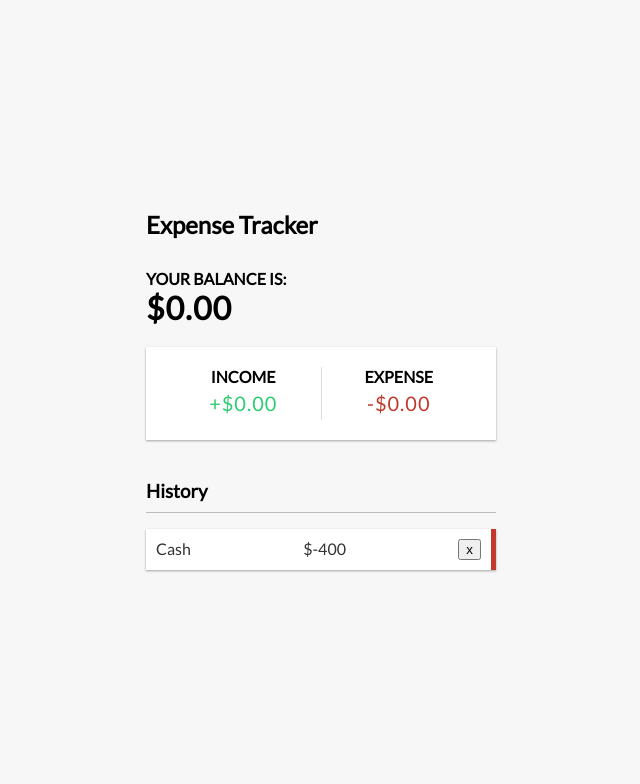
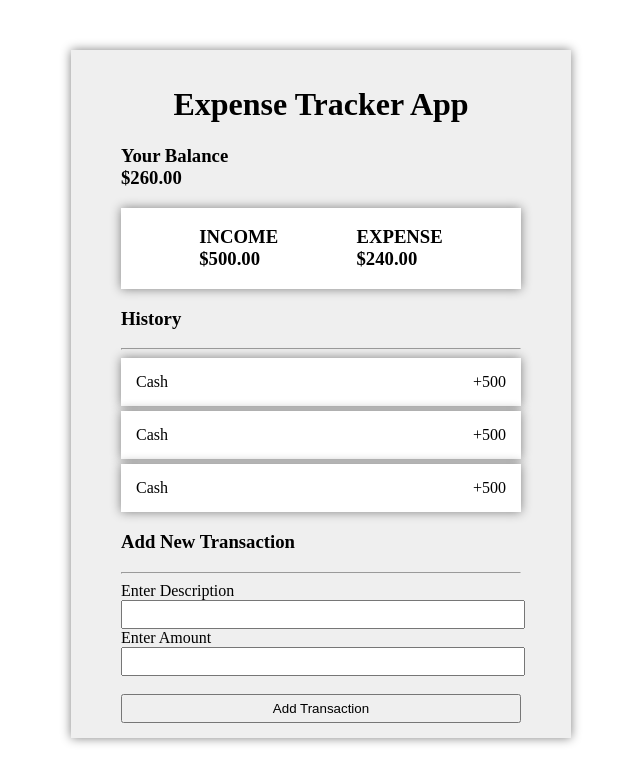
Before and after one commit to uzairqq/expense-tracker-app, a React (Create React App) app: page / in a window 1280 px wide. Shown: the top 784 px of the page, without its empty margins (319-959 px from the left). Built offline with nearby package versions, Linux system fonts and the light colour scheme.

Commit message:
added some ui and css

```diff
--- a/src/App.css
+++ b/src/App.css
@@ -1,151 +1,40 @@
-@import url('https://fonts.googleapis.com/css?family=Lato&display=swap');
-
-:root {
-  --box-shadow: 0 1px 3px rgba(0, 0, 0, 0.12), 0 1px 2px rgba(0, 0, 0, 0.24);
+.container{
+    max-width: 400px;
+    height: auto;
+    margin: 0 auto;
+    background-color: #efefef;
+    box-shadow: 0 0 10px gray;
+    margin-top: 50px;
+    padding: 15px 50px;
 }
 
-* {
-  box-sizing: border-box;
+.text-center{
+    text-align: center;
 }
 
-body {
-  background-color: #f7f7f7;
-  display: flex;
-  flex-direction: column;
-  align-items: center;
-  justify-content: center;
-  min-height: 100vh;
-  margin: 0;
-  font-family: 'Lato', sans-serif;
+.expense-container{
+    display:flex;
+    justify-content: space-evenly;
+    background-color: white;
+    box-shadow: 0 0 10px gray;
 }
 
-.container {
-  margin: 30px auto;
-  width: 350px;
+.transaction-list{
+    margin:0;
+    padding: 0;
 }
 
-h1 {
-  letter-spacing: 1px;
-  margin: 0;
+.transaction-list > li{
+    display: flex;
+    justify-content: space-between;
+    box-shadow: 0 0 10px gray;
+    padding: 15px 15px;
+    background-color: white;
+    margin:5px 0;
 }
 
-h3 {
-  border-bottom: 1px solid #bbb;
-  padding-bottom: 10px;
-  margin: 40px 0 10px;
+.transaction-form input{
+    width: 100%;
+    margin-top: 10px 0;
+    padding: 5px 0;
 }
-
-h4 {
-  margin: 0;
-  text-transform: uppercase;
-}
-
-.inc-exp-container {
-  background-color: #fff;
-  box-shadow: var(--box-shadow);
-  padding: 20px;
-  display: flex;
-  justify-content: space-between;
-  margin: 20px 0;
-}
-
-.inc-exp-container > div {
-  flex: 1;
-  text-align: center;
-}
-
-.inc-exp-container > div:first-of-type {
-  border-right: 1px solid #dedede;
-}
-
-.money {
-  font-size: 20px;
-  letter-spacing: 1px;
-  margin: 5px 0;
-}
-
-.money.plus {
-  color: #2ecc71;
-}
-
-.money.minus {
-  color: #c0392b;
-}
-
-label {
-  display: inline-block;
-  margin: 10px 0;
-}
-
-input[type='text'],
-input[type='number'] {
-  border: 1px solid #dedede;
-  border-radius: 2px;
-  display: block;
-  font-size: 16px;
-  padding: 10px;
-  width: 100%;
-}
-
-.btn {
-  cursor: pointer;
-  background-color: #9c88ff;
-  box-shadow: var(--box-shadow);
-  color: #fff;
-  border: 0;
-  display: block;
-  font-size: 16px;
-  margin: 10px 0 30px;
-  padding: 10px;
-  width: 100%;
-}
-
-.btn:focus,
-.delete-btn:focus {
-  outline: 0;
-}
-
-.list {
-  list-style-type: none;
-  padding: 0;
-  margin-bottom: 40px;
-}
-
-.list li {
-  background-color: #fff;
-  box-shadow: var(--box-shadow);
-  color: #333;
-  display: flex;
-  justify-content: space-between;
-  position: relative;
-  padding: 10px;
-  margin: 10px 0;
-}
-
-.list li.plus {
-  border-right: 5px solid #2ecc71;
-}
-
-.list li.minus {
-  border-right: 5px solid #c0392b;
-}
-
-.delete-btn {
-  cursor: pointer;
-  background-color: #e74c3c;
-  border: 0;
-  color: #fff;
-  font-size: 20px;
-  line-height: 20px;
-  padding: 2px 5px;
-  position: absolute;
-  top: 50%;
-  left: 0;
-  transform: translate(-100%, -50%);
-  opacity: 0;
-  transition: opacity 0.3s ease;
-}
-
-.list li:hover .delete-btn {
-  opacity: 1;
-}
--- a/src/App.js
+++ b/src/App.js
@@ -1,19 +1,10 @@
-import './App.css';
-import Balance from './compoents/Balance';
-import { Header } from './compoents/Header';
-import IncomeExpenses from './compoents/IncomeExpenses';
-import TransactionList from './compoents/TransactionList';
+import Child from "./Child";
 
 function App() {
   return (
-    <div className="App">
-      <Header />
-      <div className="container">
-      <Balance/>
-      <IncomeExpenses/>
-      <TransactionList/>
-      </div>
-    </div>
+    <>
+      <Child/>
+    </>
   );
 }
 
--- /dev/null
+++ b/src/Child.js
@@ -0,0 +1,55 @@
+import React from 'react';
+import './App.css';
+
+const Child = () => {
+    return (
+        <div className="container">
+            <h1 className="text-center">Expense Tracker App</h1>
+            <h3>Your Balance <br /> $260.00</h3>
+
+
+            <div className="expense-container">
+                <h3>INCOME <br />$500.00</h3>
+                <h3>EXPENSE <br />$240.00</h3>
+            </div>
+
+            <h3>History</h3>
+            <hr />
+            <ul className="transaction-list">
+                <li>
+                    <span>Cash</span>
+                    <span>+500</span>
+                </li>
+
+                <li>
+                    <span>Cash</span>
+                    <span>+500</span>
+                </li>
+
+                <li>
+                    <span>Cash</span>
+                    <span>+500</span>
+                </li>
+            </ul>
+
+
+            <h3>Add New Transaction</h3>
+            <hr />
+
+            <form className="transaction-form">
+                <label>Enter Description <br />
+                    <input type="text" required />
+                </label>
+
+                <label>Enter Amount<br />
+                    <input type="number" required />
+                </label>
+                <br /> <br />
+                <input type="submit" value="Add Transaction" />
+
+            </form>
+        </div>
+    )
+}
+
+export default Child;
```
Also changed, not shown: src/compoents/AddTransaction.js (+8 -3 lines).
